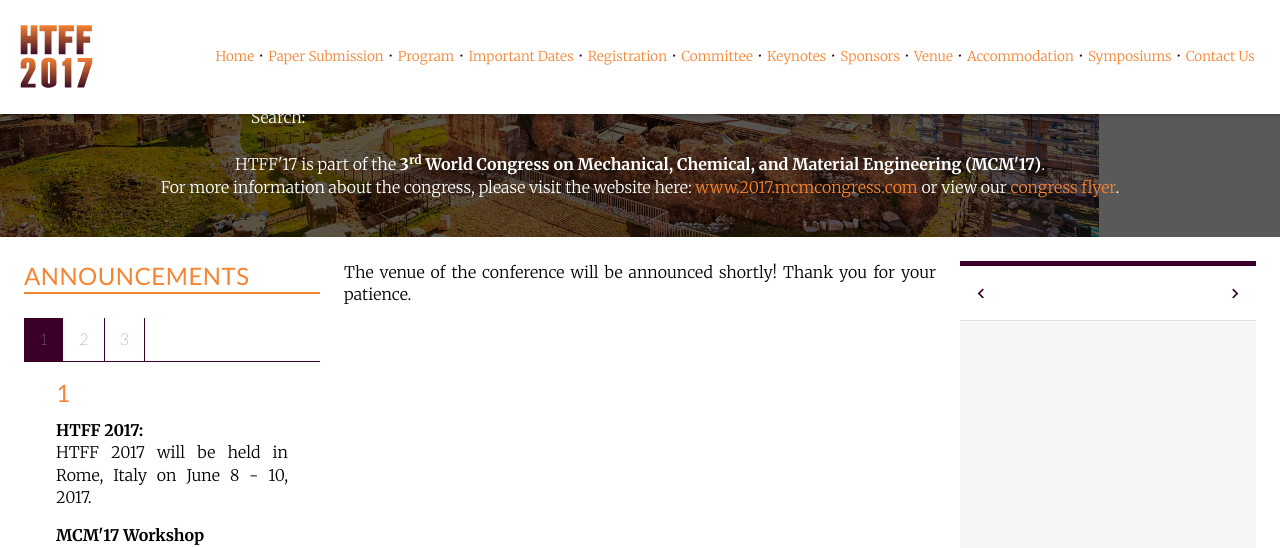
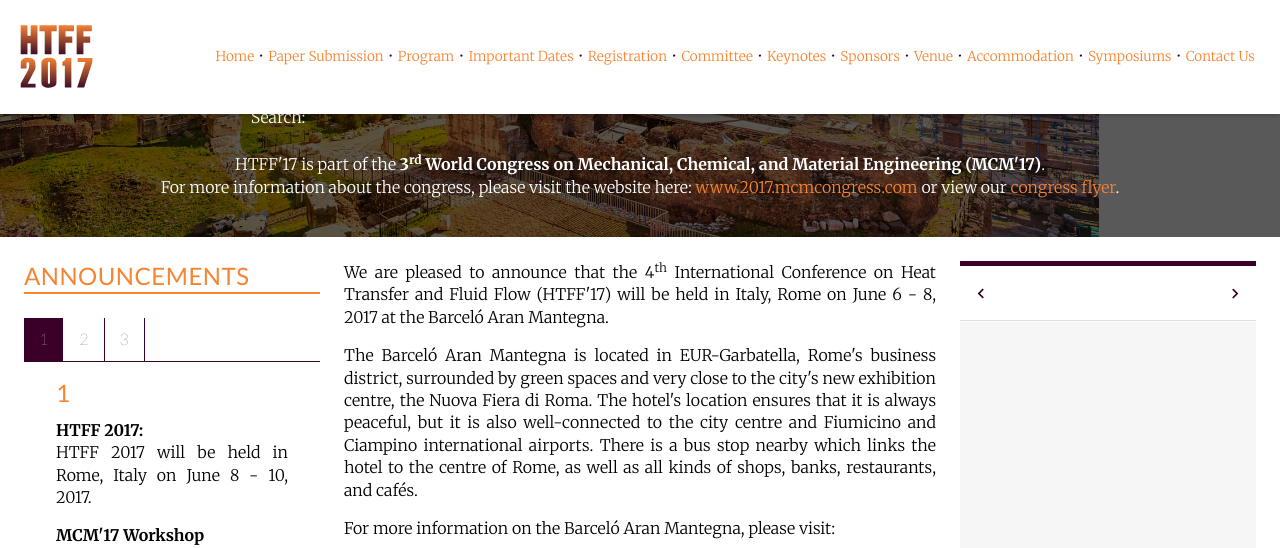
Before and after one commit to intaset/htff, a Jekyll site: the page built from venue.html, in a window 1280 px wide and 1400 px high, scrolled down 270 px. Shown: the top 548 px of the window. Built offline with Jekyll 4.4.1, drawn with Linux system fonts in a browser that asks for light colours; nearby versions of some CDN libraries; Markdown is read by kramdown in place of the engine named in the settings; comment, search, counter and statistics services are not loaded; some of the changed text lies outside the part shown.

Commit message:
added info

```diff
--- a/venue.html
+++ b/venue.html
@@ -7,21 +7,24 @@
 
 <div class="unit unit-s-1 unit-m-1-4-1 unit-l-1-4-1">
   <div class="unit-spacer content">
-  <p class="body">The venue of the conference will be announced shortly! Thank you for your patience.</p>
-<!--     <p class="body">We are pleased to announce that the 2<sup>nd</sup> International Conference on Chemical and Polymer Engineering (ICCPE'16) will be held in Budapest, Hungary, on August  22 - 23, 2016 at the Novotel Budapest Centrum.</p>
- <p class="body">Art nouveau style Novotel Budapest  Centrum is located in the city centre with easy access. Enjoy 4-star comfort in  sound-proof, air-conditioned rooms with tea/coffee making facilities. Café  Palace restaurant await our guests with live piano music, Hungarian and  International tastes. The hotel offers free entrance into a fitness room, jacuzzi,  and sauna. Free WiFi is available in the entire Hotel. </p>
- <p class="body">
-  Metro, trams and buses are on your  doorstep. Novotel Budapest Centrum is close to Keleti Railway station as well  to Blaha Lujza square on Pest side of Budapest. With easy access to public  transportation, you can quickly reach the Danube River, shopping areas of  Budapest, the Syma congress centre, Hungexpo exhibition field, or the Budapest  Arena concert hall. Restaurants with international kitchen and excellent bars,  pubs can be found in close proximity of the Hotel.</p>
- <p class="body">For more information on Novotel  Budapest Centrum, please visit:</p>
-
-<center><a href="http://www.accorhotels.com/gb/hotel-3560-novotel-budapest-centrum/index.shtml" target="_blank" class="body-link"><img src="../img/novotel_logo.png" class="flex-sponsor"></a></center>
+  <!-- <p class="body">The venue of the conference will be announced shortly! Thank you for your patience.</p> -->
 
 
- <p class="body">Often described as the &quot;Little  Paris of Middle Europe&quot;, Budapest is famous not only for the monuments  reflecting its own 1,000-year-old culture, but also for the relics of others  who settled here. Remains from both Roman occupation and much later ruled by the  Turks can still be seen in the city. After the Ottoman Empire the union with  Austria has a particular influence on the city's form and style.</p>
- <p class="body">The capital has two sides, Buda and  Pest, stretching along the banks of the Danube, representing two different  characters of the city.<br>
-  Suburban Buda and its historic castle  district offer medieval streets and houses, museums, caves and Roman ruins. The  dynamic Pest side boasts the largest parliament building in Europe, riverside  promenades, flea markets, bookstores, antique stores and café houses.</p>
-  <p class="body">
-  Budapest has a lot to offer. Museums  and galleries, churches and synagogues, palaces and historic buildings, baths  and pools are presented together with the influence of Secession in the city.</p>
- <p class="body">For more information on Budapest,  please visit: <a href="http://www.budapest.com" class="body-link">www.budapest.com</a>. </p> -->
+
+<p class="body">We are pleased to announce that the 4<sup>th</sup> International Conference on Heat Transfer and Fluid Flow (HTFF'17) will be held in Italy, Rome on June 6 - 8, 2017 at the Barceló Aran Mantegna.</p>
+
+<p class="body">The Barceló Aran Mantegna is located in EUR-Garbatella, Rome's business district, surrounded by green spaces and very close to the city's new exhibition centre, the Nuova Fiera di Roma. The hotel's location ensures that it is always peaceful, but it is also well-connected to the city centre and Fiumicino and Ciampino international airports. There is a bus stop nearby which links the hotel to the centre of Rome, as well as all kinds of shops, banks, restaurants, and cafés.</p>
+
+<p class="body">For more information on the Barceló Aran Mantegna, please visit:</p>
+<br>
+<center><a href="https://www.barcelo.com/en-us/hotels/italy/rome/barcelo-aran-mantegna/" target="_blank" class="body-link"><img src="../img/Logo-Barcelo_BHR_pos.png"  width="50%"></a></center>
+<br>
+<p class="body">Rome, Italy’s capital, is a sprawling, cosmopolitan city with nearly 3,000 years of globally influential art, architecture and culture on display. Ancient ruins such as the Forum and the Colosseum evoke the power of the former Roman Empire. Vatican City, headquarters of the Roman Catholic Church, has St. Peter’s Basilica and the Vatican Museums, which house masterpieces such as Michelangelo’s Sistine Chapel frescoes.</p>
+
+<p class="body">Rome can be reached very easily via its airports (Leonardo da Vinci and Ciampino), by rail (the two large stations, Termini and Tiburtina), and even by sea (the ports of Ostia, Fiumicino and Civitavecchia). </p>
+
+<p class="body">For more information on Rome, please visit <b><i><a href="http://www.turismoroma.it" target="_blank" class="body-link">Turismoroma</a></i></b>, the city’s tourist portal.</p>
+
+
   </div>
   </div>
```
Also changed, not shown: 1 other file.
